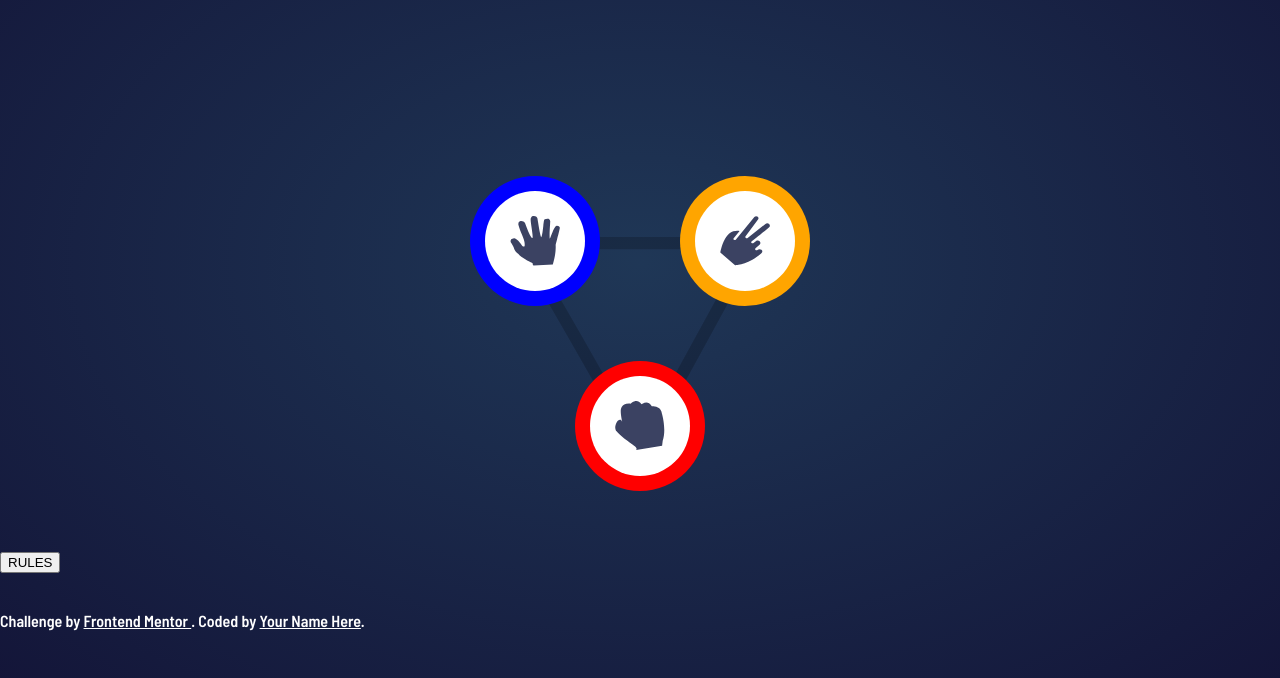
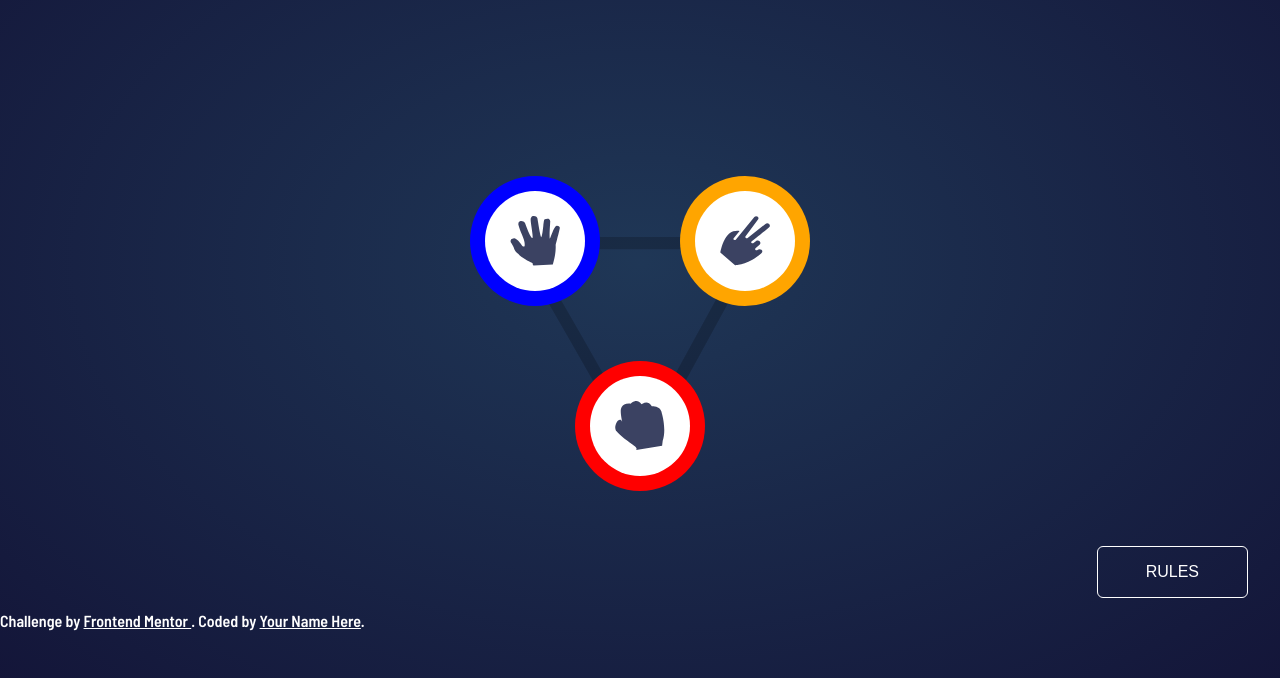
Before and after one commit to tomzacchia/rock-paper-scissors, a website built with webpack: page src/index.html in a window 1280 px wide. Shown: the part 154-832 px from the top of the page. Built offline with nearby package versions, Linux system fonts and the light colour scheme.

Commit message:
Add responsive rules button

```diff
--- /dev/null
+++ b/src/scss/_rules.scss
@@ -0,0 +1,22 @@
+@import "./mixins";
+
+.rules-button {
+  position: fixed;
+  left: 50%;
+  bottom: 6rem;
+  padding: 1rem 3rem;
+  margin-left: -75px;
+  border: solid thin white;
+  border-radius: 6px;
+  background: transparent;
+  color: white;
+  font-size: 1rem;
+}
+
+@include tablet {
+  .rules-button {
+    left: unset;
+    right: 2rem;
+    bottom: 3rem;
+  }
+}
--- a/src/scss/styles.scss
+++ b/src/scss/styles.scss
@@ -56,3 +56,4 @@ p {
 @import "./game-highlights";
 @import "./game-board";
 @import "./game_overlay";
+@import "./rules";
```
